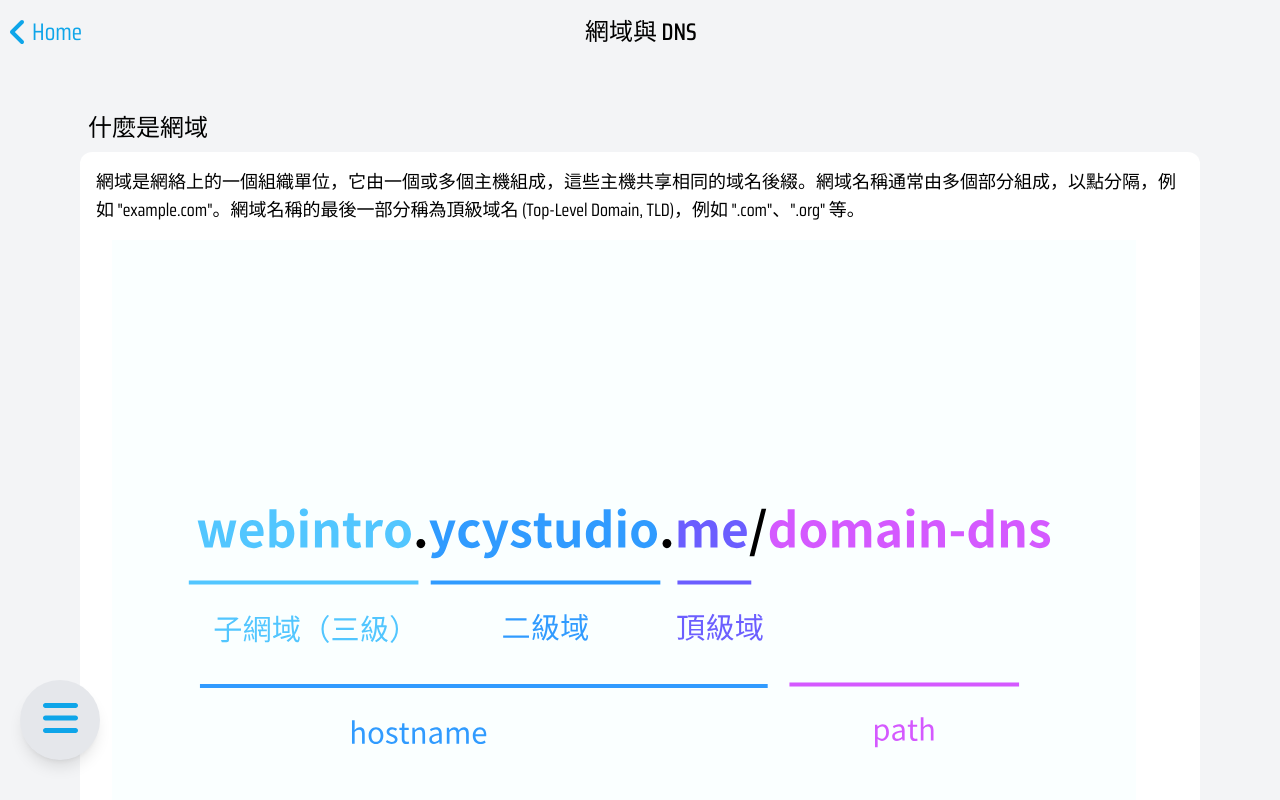
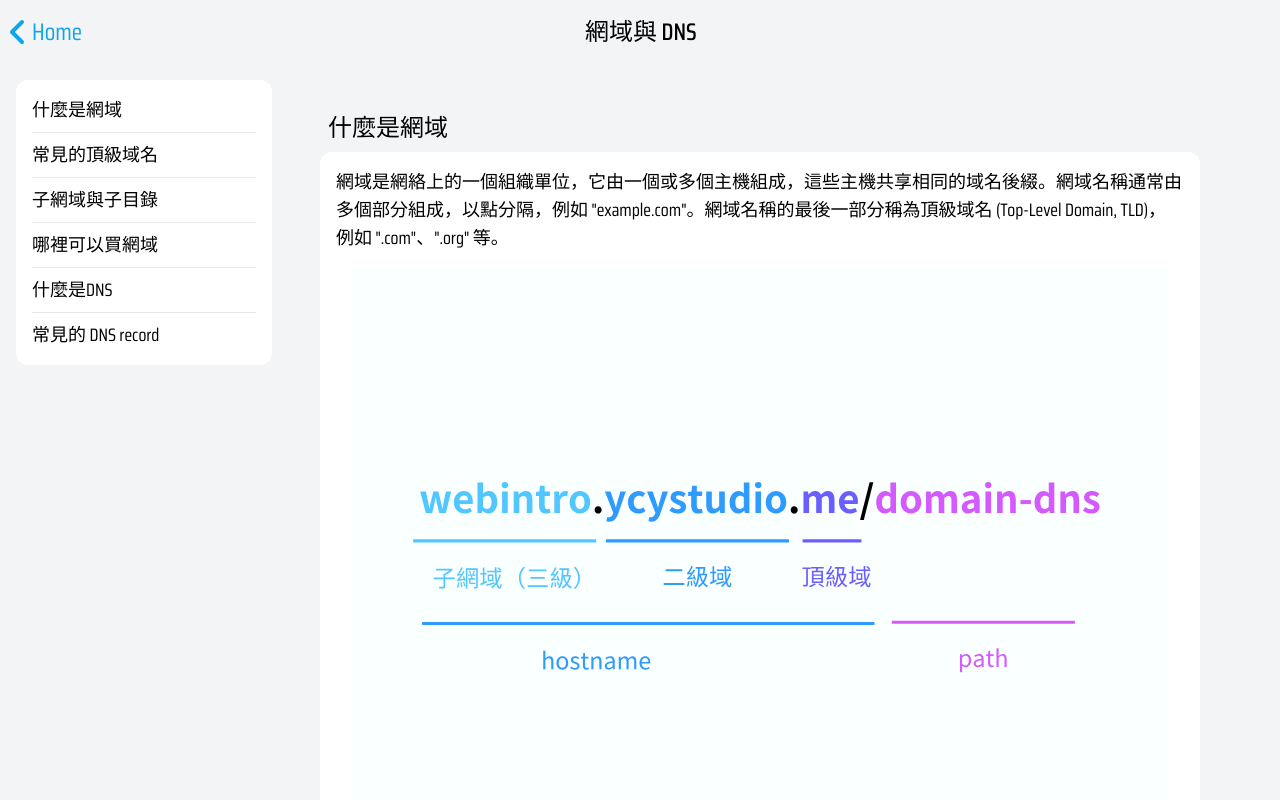
Before and after one commit to ycy-0510/web_intro, a Vue app: page /domain-dns in a window 1280 px wide. Shown: the top 800 px of the page. Built offline with nearby package versions, Linux system fonts and the light colour scheme.

Commit message:
fix ancher offset and destop page menu

```diff
--- a/src/views/Dns.vue
+++ b/src/views/Dns.vue
@@ -18,23 +18,23 @@
       </div>
     </nav>
   </div>
-  <main ref="main" class=" bg-gray-100">
-    <div class="fixed  left-5 bottom-10 z-40">
+
+  <div class="fixed  left-5 bottom-10 z-40 transition-transform duration-500 lg:scale-0">
     <button @click="toggleMenu"
-        class=" bg-gray-200  text-sky-500 shadow-lg h-20 w-20 rounded-full transition-transform duration-500 delay-0"
-        :class="{ ' translate-x-72': showMenu }">
-        <font-awesome-icon icon="fa-solid fa-bars" class="h-1/2 transition-transform duration-500"
+      class=" bg-gray-200  text-sky-500 shadow-lg h-20 w-20 rounded-full transition-transform duration-500 ease-in-out"
+      :class="{ 'translate-x-72': showMenu }">
+      <font-awesome-icon icon="fa-solid fa-bars" class="h-1/2 transition-transform duration-500 ease-in-out"
         :class="{ 'rotate-90 w-0 h-0 opacity-0': showMenu }" />
-        <font-awesome-icon icon="fa-solid fa-close" class="h-1/2 transition-transform duration-500"
+      <font-awesome-icon icon="fa-solid fa-close" class="h-1/2 transition-transform duration-500 ease-in-out"
         :class="{ '-rotate-90 w-0 h-0  opacity-0': !showMenu }" />
     </button>
   </div>
-    <div class="fixed w-screen h-lvh z-30 bg-black  transition-opacity duration-500 ease-in-out"
+  <div class="fixed w-screen h-lvh z-30 bg-black transition-opacity duration-500 ease-in-out lg:hidden"
     :class="{ 'opacity-30': showMenu, 'opacity-0': !showMenu }" @click="closeMenu">
   </div>
-    <div class="fixed w-72 h-lvh z-40 bg-gray-100 menu -left-72  transition-transform duration-500 ease-in-out"
+  <div class="fixed w-72 h-lvh z-40 bg-gray-100 menu -left-72  transition-transform duration-500 ease-in-out lg:translate-x-72"
     :class="{ 'translate-x-72': showMenu }">
-      <ul class="p-3 bg-white rounded-xl m-4">
+    <ul class="px-4 py-2 bg-white rounded-xl m-4">
       <li class="text-lg py-2">
         <a href="#什麼是網域" @click="closeMenu">什麼是網域</a>
       </li>
@@ -60,7 +60,8 @@
       </li>
     </ul>
   </div>
-    <div class="py-2 px-5 md:px-20 lg:px-30">
+  <main class="bg-gray-100">
+    <div class="py-2 px-5 md:px-20 lg:ps-80 lg:pe-30 transition-all duration-500 ease-in-out">
       <h3 class="text-2xl font-medium mt-10 mb-2 px-2" id="什麼是網域">什麼是網域</h3>
       <div class=" bg-white p-4 rounded-xl">
         <p class="text-lg">
@@ -148,4 +149,11 @@ const toggleMenu = () => {
   showMenu.value = !showMenu.value;
 }
 </script>
-<style scoped></style>
+<style scoped>
+:target:before {
+  content: "";
+  display: block;
+  height: 100px;
+  margin: -100px 0 0;
+}
+</style>
```
Lines whose indentation alone changed are shown as unchanged.
